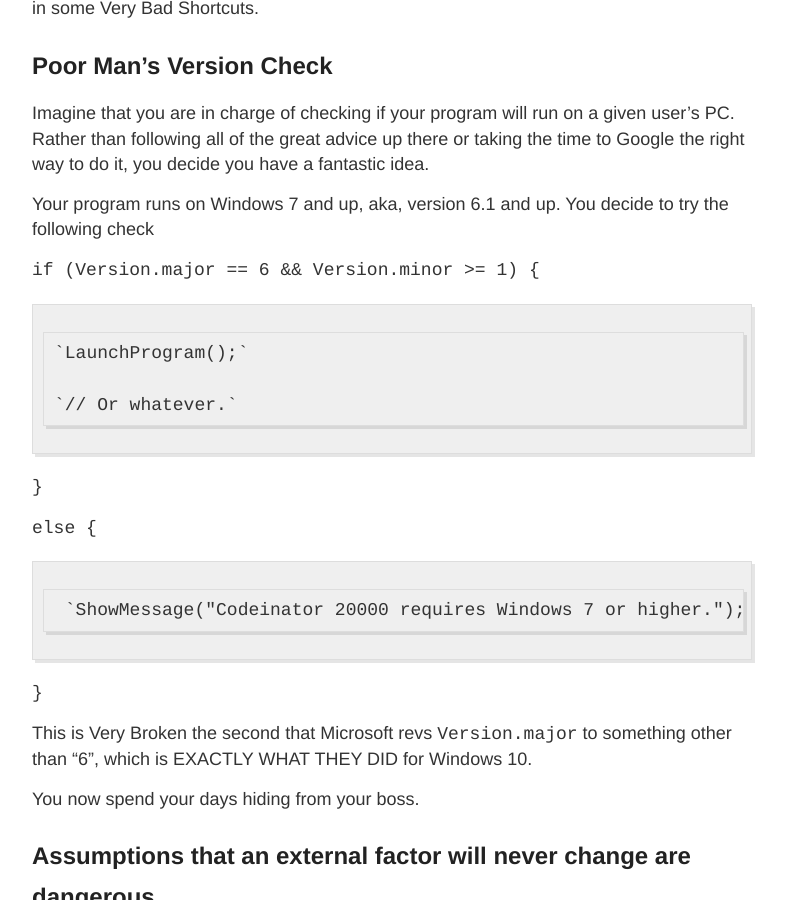
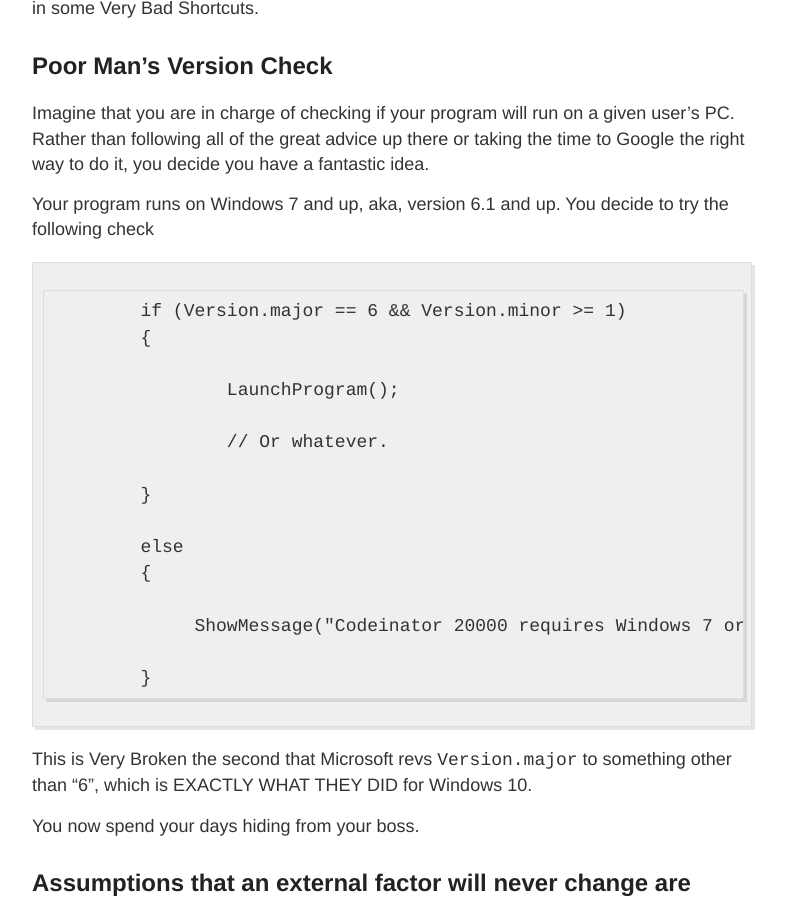
Before and after one commit to mrb113/mrb113.github.io, a Jekyll site: the page built from _posts/2016-12-21-Windows-Version-Checks.md, in a window 1280 px wide and 900 px high, scrolled down 3113 px. Shown: the whole window, without its empty margins (248-1034 px from the left). Built offline with Jekyll 4.4.1, drawn with Linux system fonts in a browser that asks for light colours; comment, search, counter and statistics services are not loaded.

Commit message:
for a tech blog there sure are a lot of technical difficulties

````diff
--- a/_posts/2016-12-21-Windows-Version-Checks.md
+++ b/_posts/2016-12-21-Windows-Version-Checks.md
@@ -54,19 +54,23 @@ Imagine that you are in charge of checking if your program will run on a given u
 
 Your program runs on Windows 7 and up, aka, version 6.1 and up. You decide to try the following check
 
- `if (Version.major == 6 && Version.minor >= 1) {`
+```
+	if (Version.major == 6 && Version.minor >= 1)
+	{
 
-	`LaunchProgram();`
+		LaunchProgram();
 
-	`// Or whatever.`
+		// Or whatever.
 
- `}`
+	}
 
- `else {`
+	else
+	{
 
-     `ShowMessage("Codeinator 20000 requires Windows 7 or higher.");`
+	     ShowMessage("Codeinator 20000 requires Windows 7 or higher.");
 
- `}`
+	}
+ ```
 
 This is Very Broken the second that Microsoft revs `Version.major` to something other than "6", which is EXACTLY WHAT THEY DID for Windows 10.
 
````
